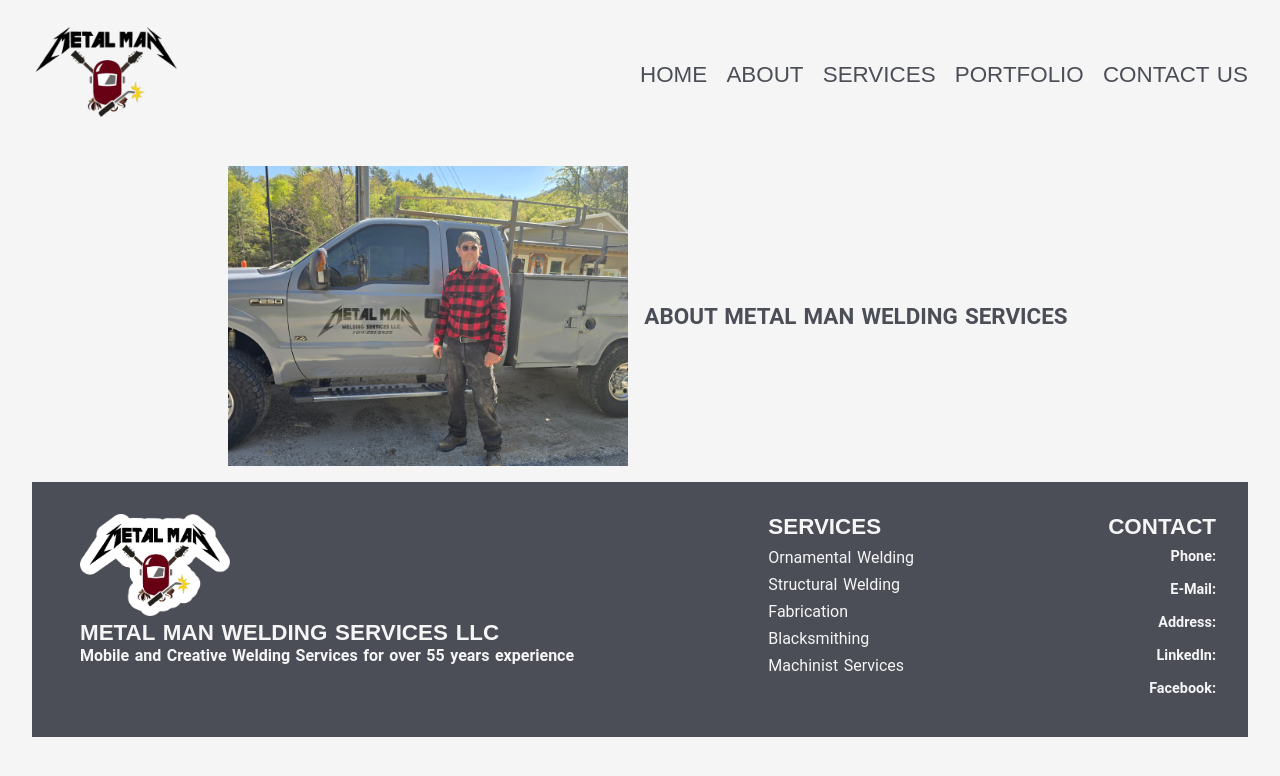
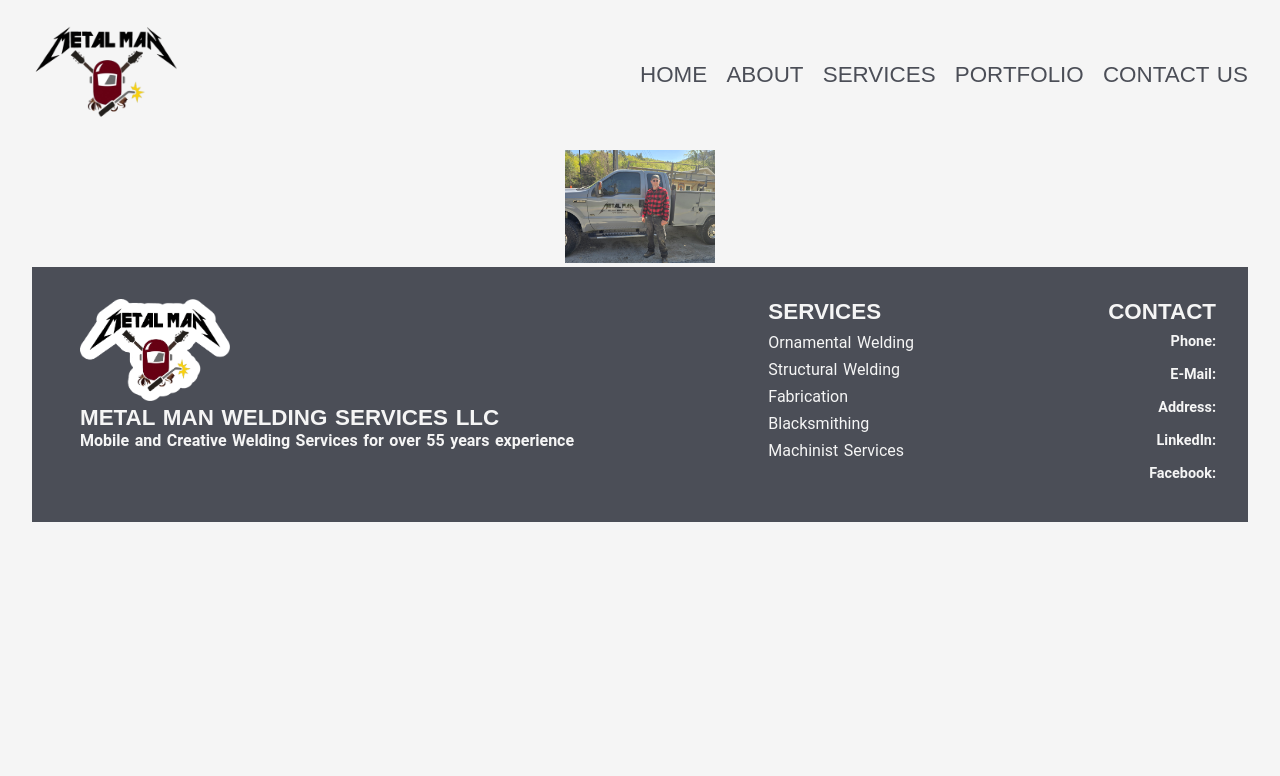
Before and after one commit to BeeDev-ValorCollective/MMWS_client, a React (Vite) app: page /about in a window 1280 px wide. Shown: the top 776 px of the page. Built offline with nearby package versions, Linux system fonts and the light colour scheme; a web font is replaced by a local one.

Commit message:
Add AboutUs base structure + layout container

```diff
--- a/src/components/About/AboutUs.jsx
+++ b/src/components/About/AboutUs.jsx
@@ -1,19 +1,45 @@
-import './about.css'
-import Jeff from '../../assets/jeff.jpg'
+import "./about.css";
+import Jeff from "../../assets/jeff.jpg";
 
 export default function AboutUs() {
+  return (
+    <main className="about-page">
+      {/* Top card: image + text */}
+      <section className="about-hero">
+        <div className="about-hero-image-wrap">
+          <img src={Jeff} alt="Jeff at Metal Man Welding Services" />
+        </div>
 
+        <div className="about-hero-content">
+          <h2 className="about-hero-title"></h2>
+          <p className="about-hero-text"></p>
+        </div>
+      </section>
 
+      {/* Bottom gradient banner */}
+      <section className="about-banner">
+        <div className="about-banner-grid">
+          <div className="about-banner-item">
+            <p className="about-banner-heading"></p>
+            <p className="about-banner-sub"></p>
+          </div>
 
-    return(
-        <>
-        <div className="about">
-            <img src={Jeff} alt="Jeff" />
-            <div className="about_card">
-                <h3>About Metal Man Welding Services</h3>
-                <p></p>
-            </div>
+          <div className="about-banner-item">
+            <p className="about-banner-heading"></p>
+            <p className="about-banner-sub"></p>
+          </div>
+
+          <div className="about-banner-item">
+            <p className="about-banner-heading"></p>
+            <p className="about-banner-sub"></p>
+          </div>
+
+          <div className="about-banner-item">
+            <p className="about-banner-heading"></p>
+            <p className="about-banner-sub"></p>
+          </div>
         </div>
-        </>
-    )
+      </section>
+    </main>
+  );
 }
--- a/src/components/About/about.css
+++ b/src/components/About/about.css
@@ -1,5 +1,3 @@
-
-
 .about {
   display: flex;
   flex-direction: row;
```
Also changed, not shown: src/assets/about.jpg (added). Lines whose indentation alone changed are shown as unchanged.
